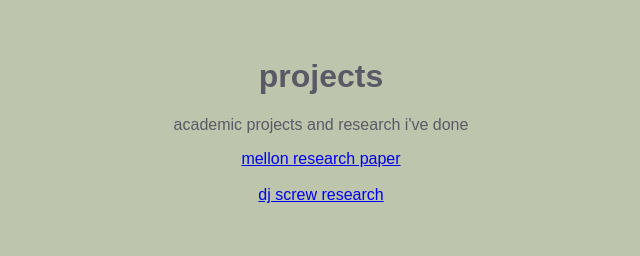
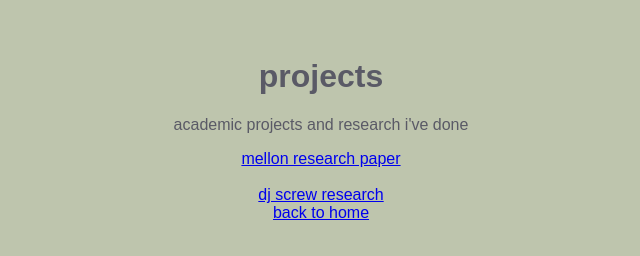
Before and after one commit to jennakgoodrich/page, a plain HTML site: page projects.html in a window 1280 px wide. Shown: the whole page, without its empty margins (319-959 px from the left). Drawn offline with Linux system fonts and the light colour scheme.

Commit message:
Update projects.html

```diff
--- a/projects.html
+++ b/projects.html
@@ -21,6 +21,6 @@
    <a href="https://docs.google.com/document/d/1UyfAnN-7df9jpZR7solUo_1thOT92wQuENIWbfmJFS4/edit?usp=sharing"<g>mellon research paper</g><br><br></a>
    <a href="https://exhibits.lib.uh.edu/s/dj-screw-records/page/welcome"<g>dj screw research</g></a>
 <footer>
-   <a href=index.html"back to home</a>
+   <a href="index.html">back to home</a>
 </footer>
 </body>
```
